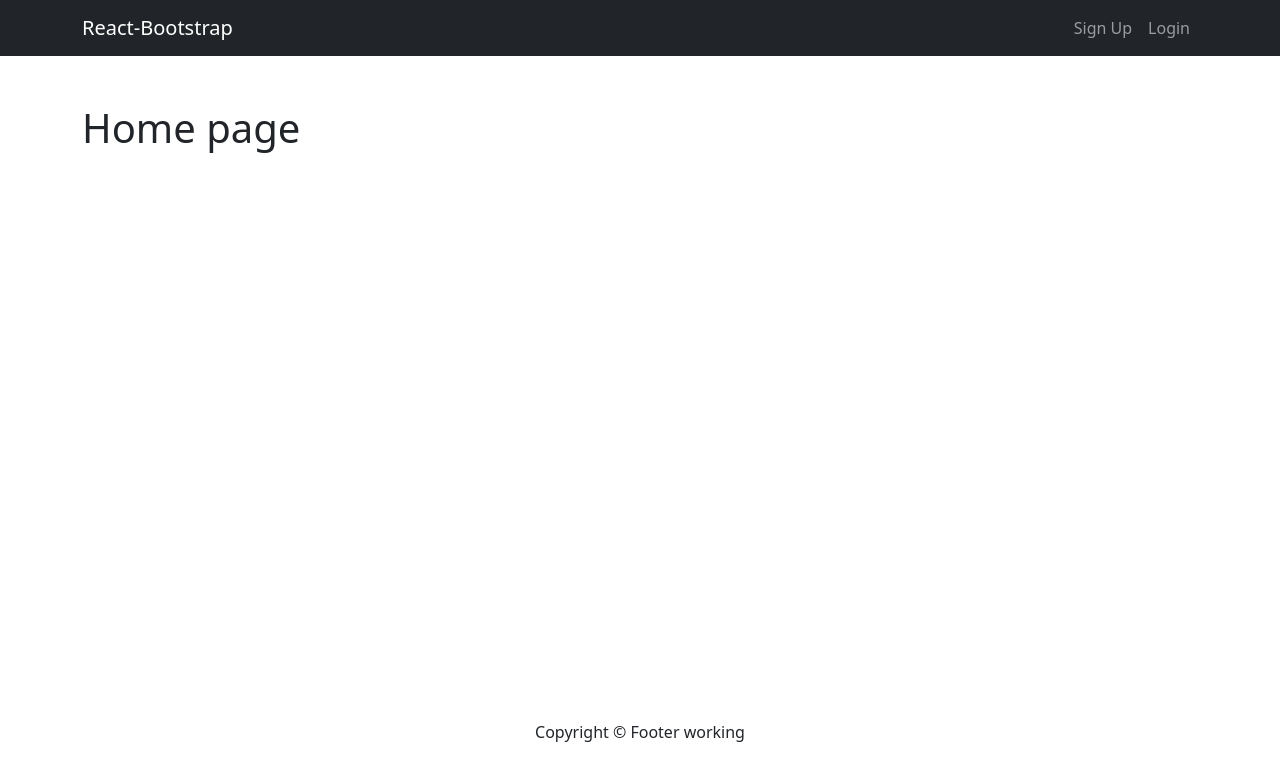
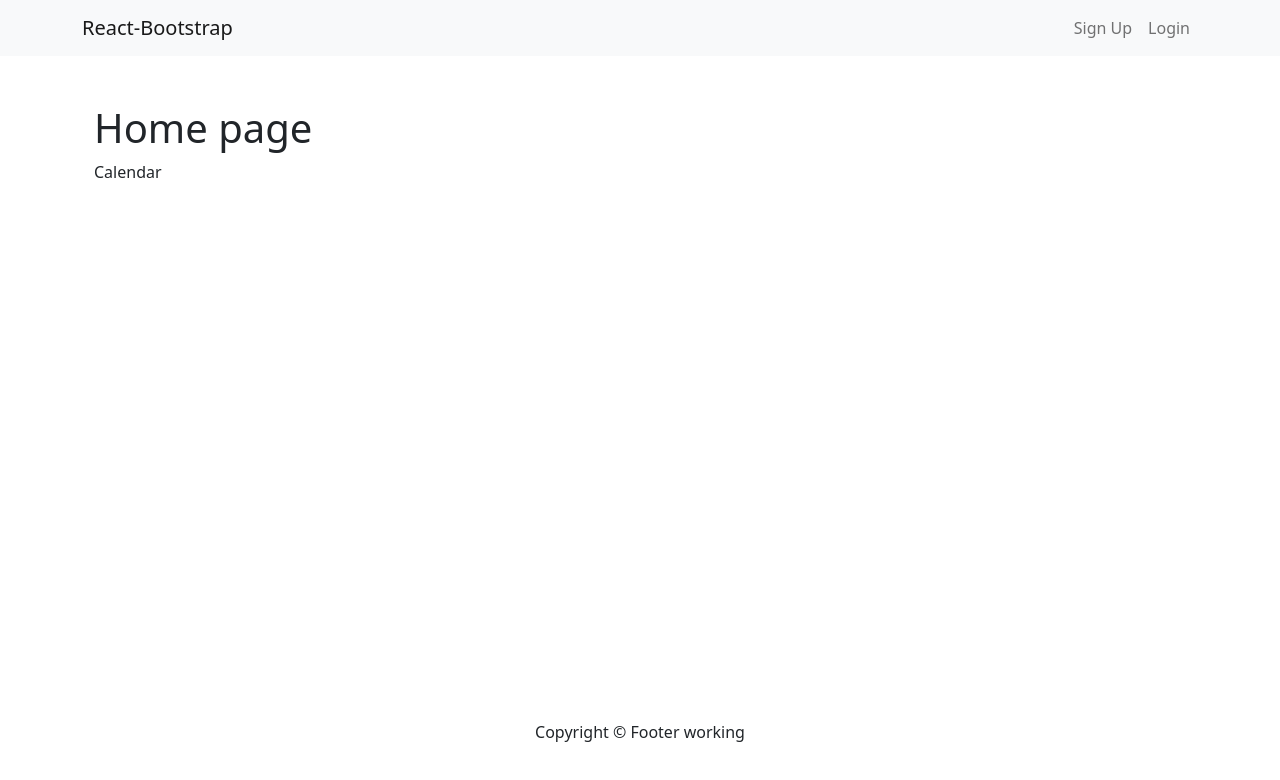
Before and after one commit to ErwVal/Hotel-Management-Website, a React (Create React App) app in the folder frontend/: page / in a window 1280 px wide. Shown: the top 780 px of the page. Built offline with nearby package versions, Linux system fonts and the light colour scheme.

Commit message:
Next to add calendar

```diff
--- a/frontend/package.json
+++ b/frontend/package.json
@@ -13,6 +13,7 @@
     "bootstrap": "^5.1.3",
     "react": "^17.0.2",
     "react-bootstrap": "^2.0.2",
+    "react-calendar": "^3.5.0",
     "react-dom": "^17.0.2",
     "react-router-dom": "^5.3.0",
     "react-scripts": "4.0.3",
@@ -44,6 +45,8 @@
     ]
   },
   "devDependencies": {
+    "@types/react-calendar": "^3.4.3",
+    "@types/react-helmet": "^6.1.4",
     "@types/react-router-dom": "^5.3.2"
   }
 }
--- /dev/null
+++ b/frontend/src/Components/CalendarComponent.tsx
@@ -0,0 +1,10 @@
+import { useState } from 'react';
+import Calendar from 'react-calendar';
+import 'react-calendar/dist/Calendar.css';
+
+const CalendarComponent = () => {
+
+  return <>Calendar</>
+}
+
+export default CalendarComponent;
--- a/frontend/src/Components/Footer.tsx
+++ b/frontend/src/Components/Footer.tsx
@@ -2,7 +2,7 @@ import React from "react";
 import { Container, Row, Col } from "react-bootstrap";
 
 
-const Footer = () => {
+const Footer: React.FunctionComponent = () => {
     return (
         <footer>
             <Container>
--- a/frontend/src/Components/Header.tsx
+++ b/frontend/src/Components/Header.tsx
@@ -3,7 +3,7 @@ import { Navbar, Nav, Container } from 'react-bootstrap';
 
 export const Header: React.FunctionComponent = () => {
     return (
-        <Navbar bg="dark" variant="dark" expand="lg" collapseOnSelect>
+        <Navbar bg="light" expand="lg" collapseOnSelect>
   <Container>
     <Navbar.Brand href="/">React-Bootstrap</Navbar.Brand>
     <Navbar.Toggle aria-controls="basic-navbar-nav" />
--- a/frontend/src/Components/Home.tsx
+++ b/frontend/src/Components/Home.tsx
@@ -1,7 +1,13 @@
 import React from "react";
+import { Container } from "react-bootstrap";
+import CalendarComponent from "./CalendarComponent";
 
-export const Home = () => {
-    return(
-        <h1>Home page</h1>
-    )
-}
+
+export const Home: React.FunctionComponent = () => {
+  return (
+    <Container>
+      <h1>Home page</h1>
+      <CalendarComponent/>
+    </Container>
+  );
+};
```
Also changed, not shown: 2 other files (tests, documents, lock files or other folders).
